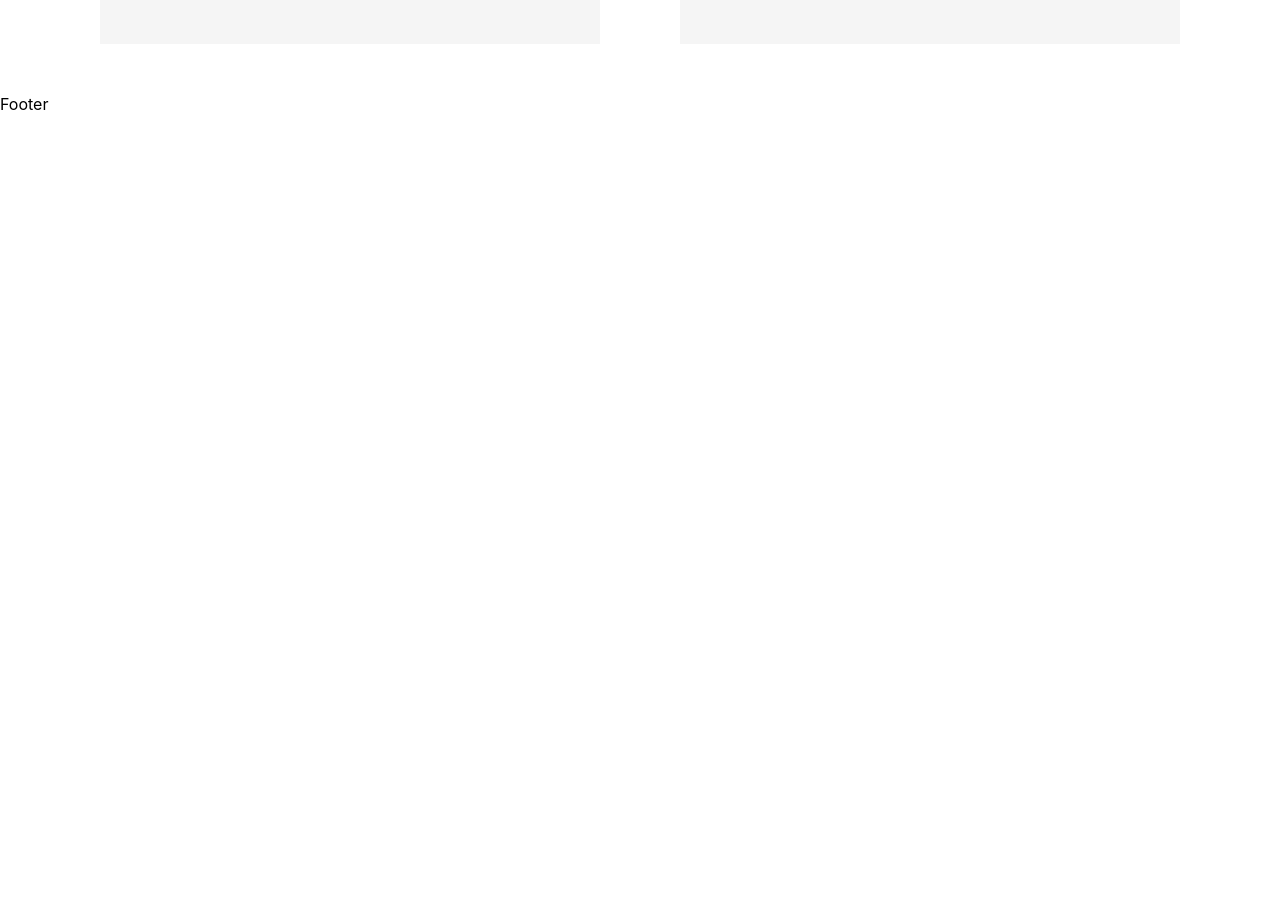
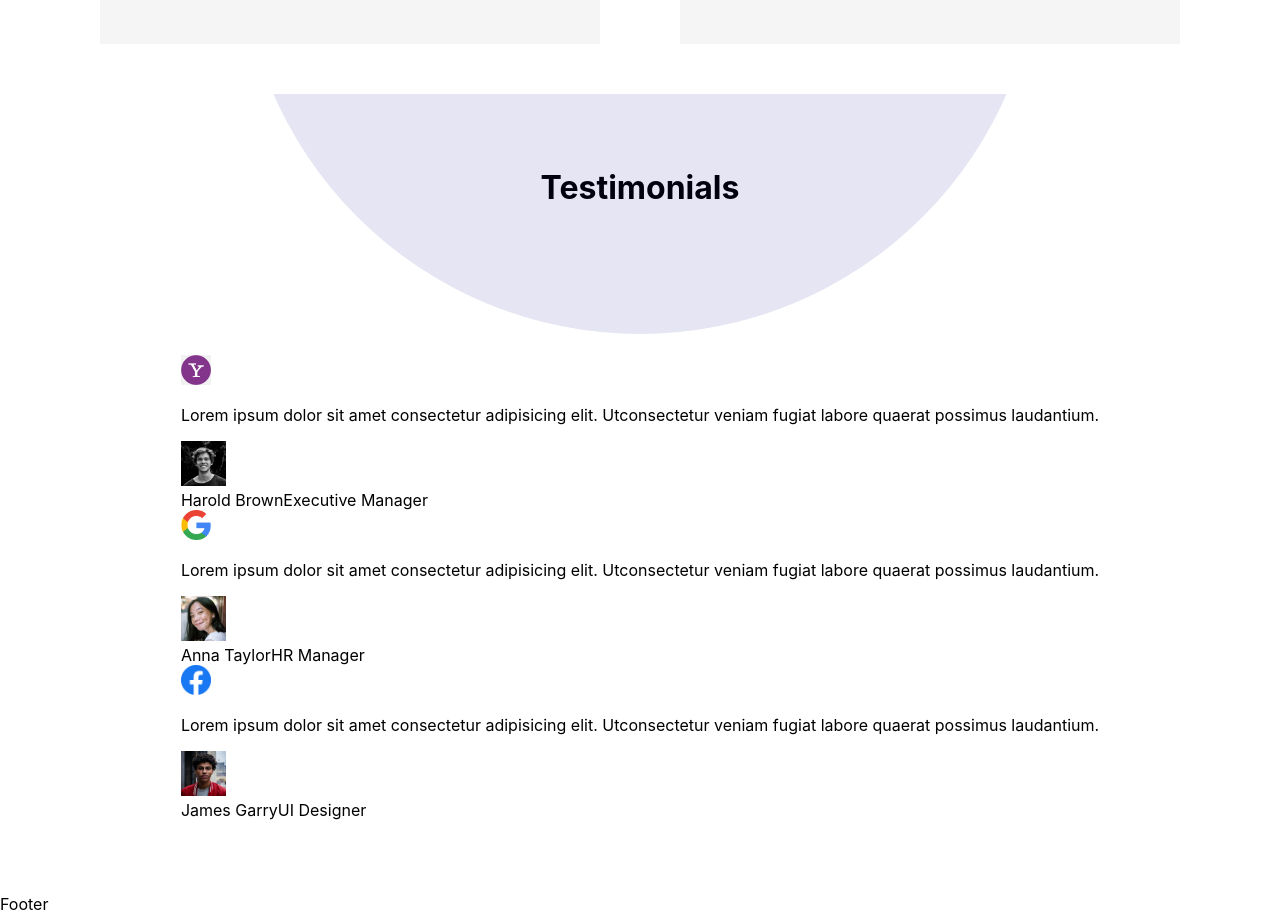
Before and after one commit to Kefa698/master, a Next.js app: page / in a window 1280 px wide. Shown: the part 1993-2907 px from the top of the page. Before the commit the page ends 2107 px from the top, so only its background shows below. Built offline with nearby package versions, Linux system fonts and the light colour scheme.

Commit message:
updatde
Signed-off-by: Kefa698 <kefaombongi07@gmail.com>

```diff
--- a/components/Testimonials.jsx
+++ b/components/Testimonials.jsx
@@ -1,9 +1,37 @@
-import React from 'react'
+import React from 'react';
+import { users } from '../data';
+import styles from '../styles/Testimonials.module.css';
+import Circle from './Circle';
+import Image from 'next/image';
 
 function Testimonials() {
-  return (
-    <div>Testimonials</div>
-  )
+	return (
+		<div className={styles.container}>
+			<Circle backgroundColor="darkblue" top="-70vh" left="0" right="0" />
+			<h1 className={styles.title}>Testimonials</h1>
+			<div className={styles.wrapper}>
+				{users.map((user) => (
+					<div key={user.id} className={styles.card}>
+						<Image src={`/img/${user.logo}`} width="30" height="30" alt="" />
+						<p className={styles.comment}>{user.comment}</p>
+						<div className={styles.person}>
+							<Image
+								src={`/img/${user.avatar}`}
+								objectFit="cover"
+								width="45"
+								height="45"
+								alt=""
+							/>
+							<div className={styles.info}>
+								<span className={styles.username}>{user.name}</span>
+								<span className={styles.jobTitle}>{user.title}</span>
+							</div>
+						</div>
+					</div>
+				))}
+			</div>
+		</div>
+	);
 }
 
-export default Testimonials
+export default Testimonials;
--- a/pages/index.js
+++ b/pages/index.js
@@ -4,6 +4,7 @@
 import Intro from '../components/Intro';
 import Navbar from '../components/Navbar';
 import Services from '../components/Services';
+import Testimonials from '../components/Testimonials';
 import { data } from '../data';
 import styles from '../styles/Home.module.css';
 
@@ -18,6 +19,7 @@
 			</Head>
 			<Intro />
 			<Services services={services} />
+			<Testimonials />
 		</div>
 	);
 }
--- a/styles/Testimonials.module.css
+++ b/styles/Testimonials.module.css
@@ -0,0 +1,14 @@
+.container{
+    height: 100vh;
+    position: relative;
+    overflow: hidden;
+    display: flex;
+    flex-direction: column;
+    align-items: center;
+    justify-content: space-around;
+
+}
+.title{
+    text-align: center;
+    margin: 0;
+}
--- a/styles/globals.css
+++ b/styles/globals.css
@@ -21,4 +21,5 @@
   position: absolute;
   z-index: 999;
   opacity: 0.1;
+  margin: auto;
 }
```
